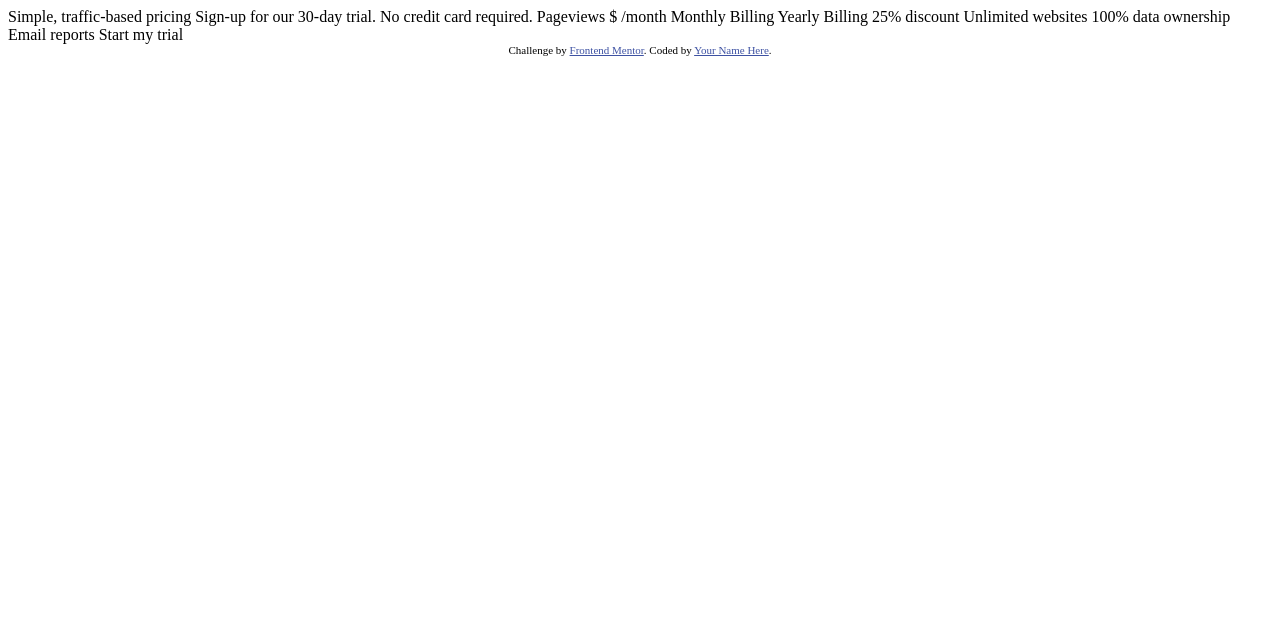
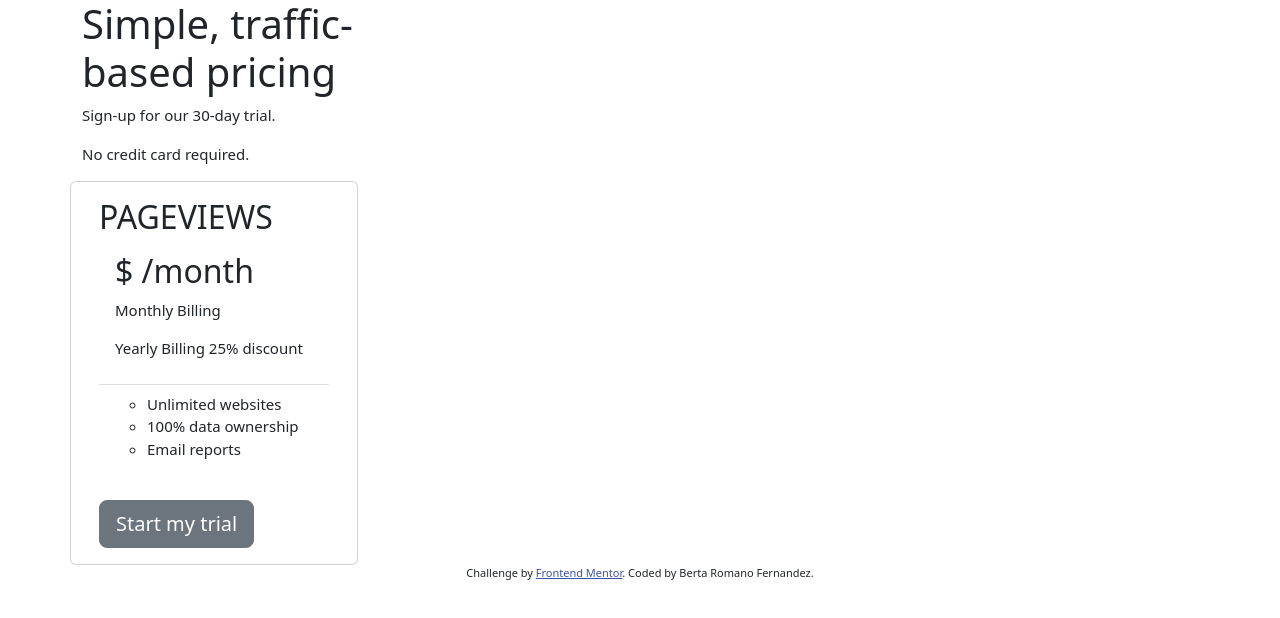
Before and after one commit to berta-rf/interactive-pricing-component, a website: page index.html in a window 1280 px wide. Drawn offline with nearby package versions, Linux system fonts and the light colour scheme.

Commit message:
Add main layout

```diff
--- a/index.html
+++ b/index.html
@@ -6,34 +6,54 @@
   <link rel="stylesheet" href="https://fonts.googleapis.com/css?family=Manrope:600,800">
   <link rel="stylesheet" href="./styles.css">
   <link rel="icon" type="image/png" sizes="32x32" href="./images/favicon-32x32.png">
-
+  <link href="https://cdn.jsdelivr.net/npm/bootstrap@5.2.3/dist/css/bootstrap.min.css" rel="stylesheet" integrity="sha384-rbsA2VBKQhggwzxH7pPCaAqO46MgnOM80zW1RWuH61DGLwZJEdK2Kadq2F9CUG65" crossorigin="anonymous">
   <title>Interactive pricing component</title>
 
 </head>
 <body>
 
-  Simple, traffic-based pricing
-  Sign-up for our 30-day trial. No credit card required.
+  <main class="container">
+    <section class="row">
+      <div class="col col-lg-4">
+        <h1>Simple, traffic-based pricing</h1>
+        <p>Sign-up for our 30-day trial.</p>
+        <p>  No credit card required. </p>
+      </div>
+    </section>
 
-  Pageviews
-  $ /month
+    <section class="row">
+      <div class="card col col-lg-4" style="width: 18rem;">
+        <div class="card-body">
+          <h2 class="card-title">PAGEVIEWS</h2>
+          <ul class="list-group list-group-flush">
+            <li class="list-group-item">
+              <h2>$ /month</h2>
+              <p>Monthly Billing</p>
+              <p>Yearly Billing 25% discount</p>
+            </li>
+            <li class="list-group-item">
+              <ul class="perks">
+                <li>Unlimited websites</li>
+                <li>100% data ownership</li>
+                <li>Email reports</li>
+              </ul>
+            </li>
+          </ul>
+        </div>
+        <div class="card-body">
+          <button type="button" class="btn btn-lg btn-secondary">Start my trial</button>
+        </div>
+      </div>
 
-  Monthly Billing
-  Yearly Billing 25% discount
-
-  Unlimited websites
-  100% data ownership
-  Email reports
-
-  Start my trial
-
-
+    </section>
+  </main>
 
   <footer class="attribution">
     Challenge by <a href="https://www.frontendmentor.io?ref=challenge" target="_blank">Frontend Mentor</a>.
-    Coded by <a href="#">Your Name Here</a>.
+    Coded by Berta Romano Fernandez.
   </footer>
 
+  <script src="https://cdn.jsdelivr.net/npm/bootstrap@5.2.3/dist/js/bootstrap.bundle.min.js" integrity="sha384-kenU1KFdBIe4zVF0s0G1M5b4hcpxyD9F7jL+jjXkk+Q2h455rYXK/7HAuoJl+0I4" crossorigin="anonymous"></script>
   <script src="index.js"></script>
 </body>
 </html>
--- a/styles.css
+++ b/styles.css
@@ -39,6 +39,13 @@ The designs were created to the following widths:
 
  */
 
+.body {
+    text-align: center;
+}
+
+p, .perks {
+    font-size: 15px;
+}
 
 
 .attribution { font-size: 11px; text-align: center; }
```
